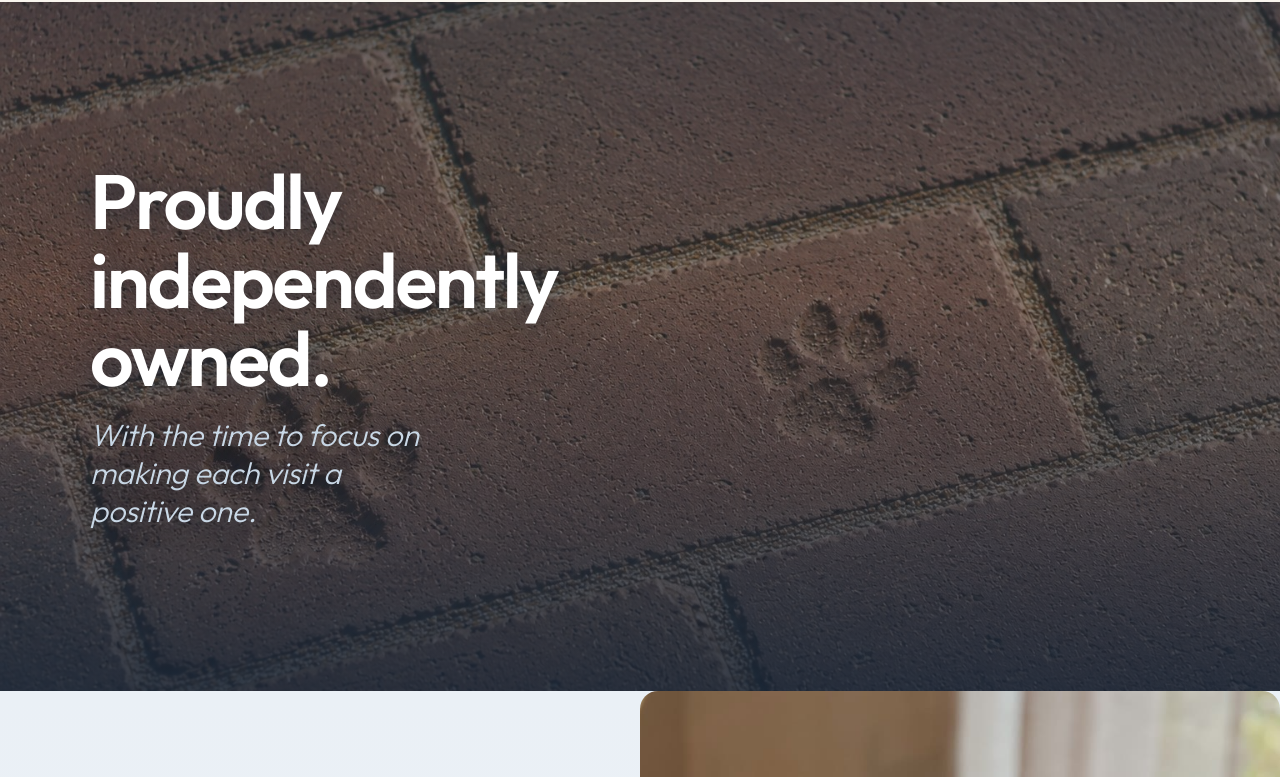
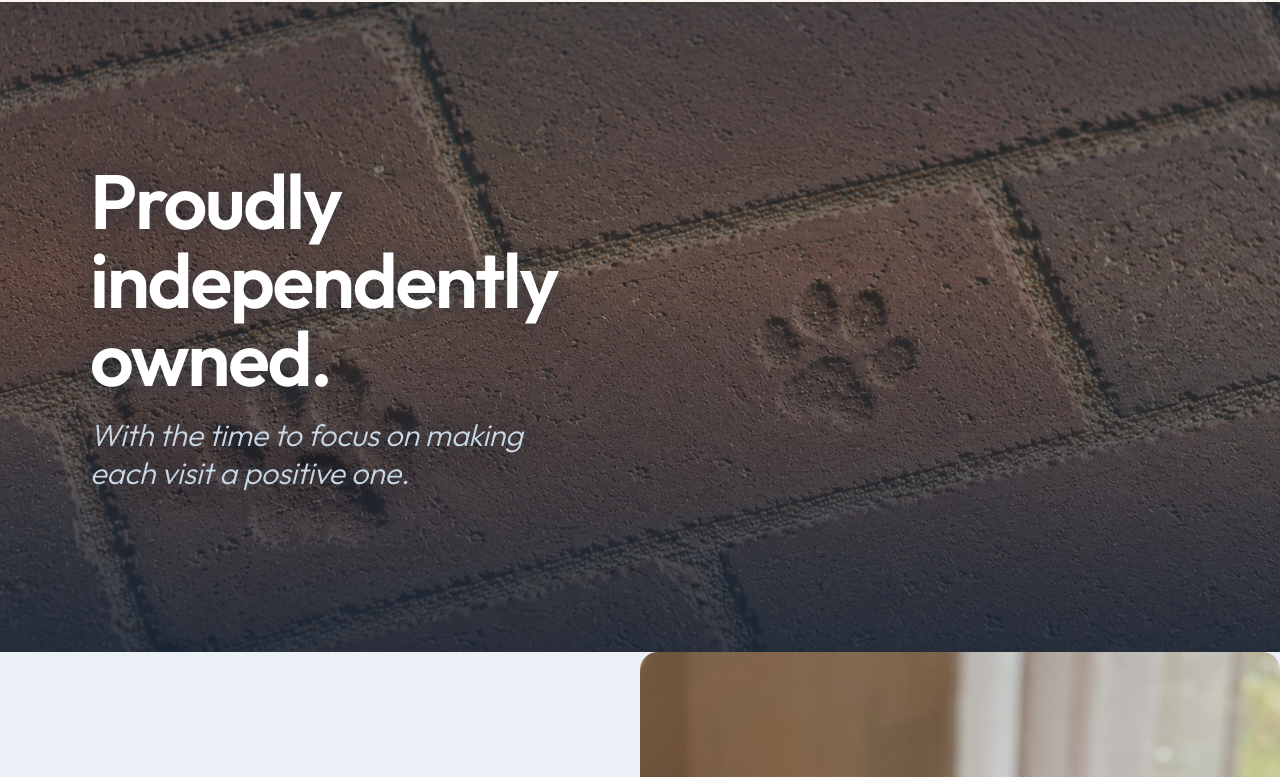
Before and after one commit to digital-brees/bonniemaraanimalhospital, a plain HTML site: page index.html in a window 1280 px wide. Shown: the part 1714-2491 px from the top of the page. Drawn offline with Linux system fonts and the light colour scheme.

Commit message:
Brick quote: subtext wraps to two lines
Co-Authored-By: Claude Opus 4.8 (1M context) <noreply@anthropic.com>

```diff
--- a/assets/css/site.css
+++ b/assets/css/site.css
@@ -425,7 +425,7 @@
       font-weight: 400;
       color: #FFFFFF;
       margin: 0;
-      max-width: 34ch;
+      max-width: 42ch;
       text-align: left;
       text-shadow: 0 2px 28px rgba(20, 36, 56, 0.55);
     }
@@ -446,7 +446,7 @@
       letter-spacing: -0.01em;
       color: var(--sea-pale);
       font-style: italic;
-      max-width: 34ch;
+      max-width: 38ch;
       margin: 0.6em 0 0;
     }
     .quote-attr {
```
